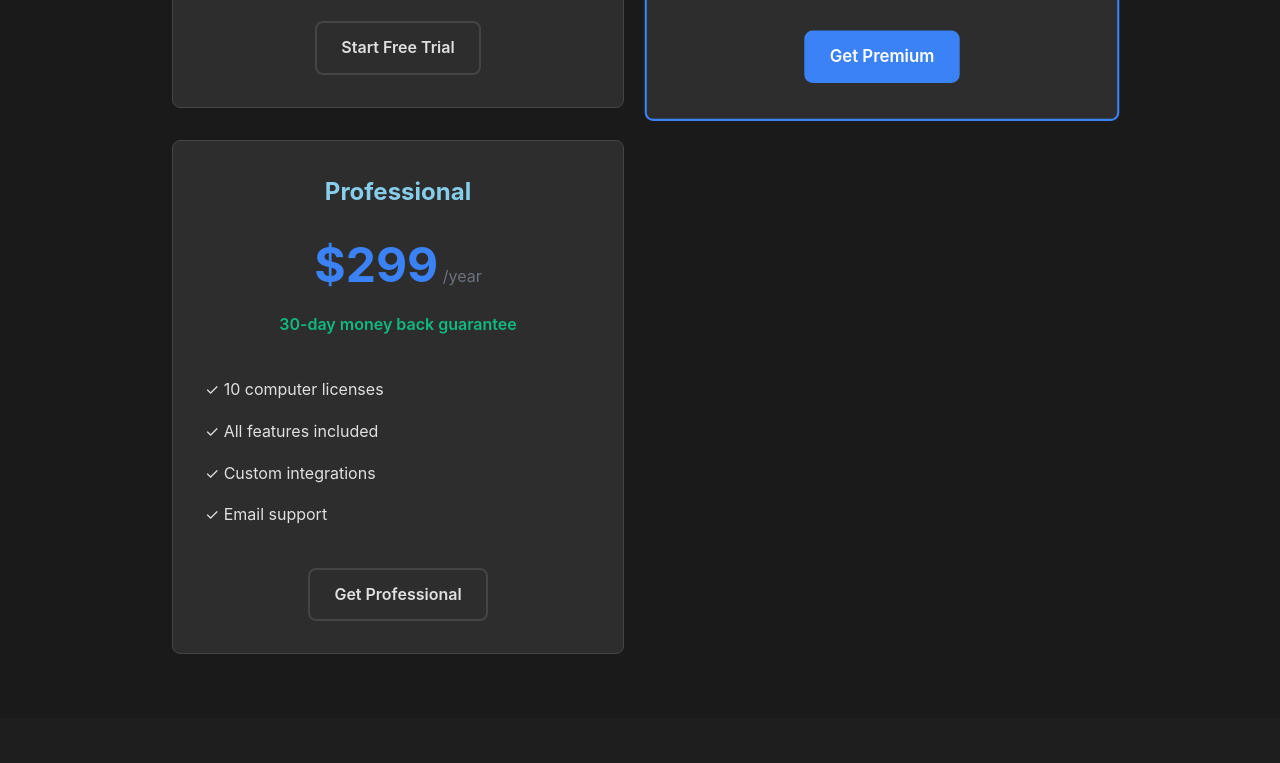
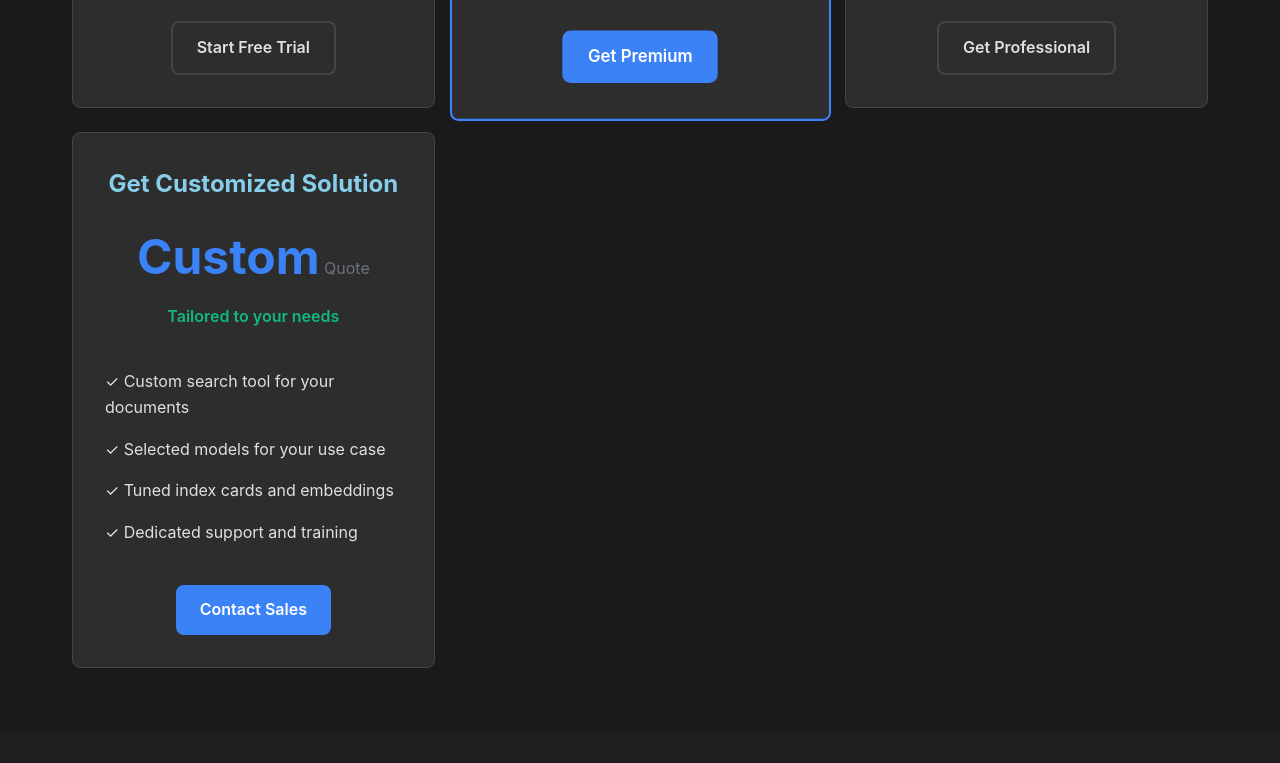
Before and after one commit to brucetroutman-gmail/AIPrivateSearchWeb-master, a website with bundled scripts: page client/c01_client-marketing/index.html in a window 1280 px wide. Shown: the part 2625-3388 px from the top of the page. Built offline with nearby package versions, Linux system fonts and the light colour scheme.

Commit message:
v1.17: Added Get Customized Solution pricing card with custom search tool development

```diff
--- a/client/c01_client-marketing/index.html
+++ b/client/c01_client-marketing/index.html
@@ -155,6 +155,21 @@
                         </ul>
                         <a href="signup.html?plan=professional" class="btn btn-outline">Get Professional</a>
                     </div>
+                    <div class="pricing-card">
+                        <h3>Get Customized Solution</h3>
+                        <div class="price">
+                            <span class="amount">Custom</span>
+                            <span class="period">Quote</span>
+                        </div>
+                        <p class="trial">Tailored to your needs</p>
+                        <ul class="features-list">
+                            <li>✓ Custom search tool for your documents</li>
+                            <li>✓ Selected models for your use case</li>
+                            <li>✓ Tuned index cards and embeddings</li>
+                            <li>✓ Dedicated support and training</li>
+                        </ul>
+                        <a href="contact.html?inquiry=custom" class="btn btn-primary">Contact Sales</a>
+                    </div>
                 </div>
             </div>
         </section>
--- a/client/c01_client-marketing/shared/styles.css
+++ b/client/c01_client-marketing/shared/styles.css
@@ -342,9 +342,9 @@ body {
 
 .pricing-grid {
   display: grid;
-  grid-template-columns: repeat(auto-fit, minmax(300px, 1fr));
-  gap: 2rem;
-  max-width: 1000px;
+  grid-template-columns: repeat(auto-fit, minmax(280px, 1fr));
+  gap: 1.5rem;
+  max-width: 1200px;
   margin: 0 auto;
   padding: 0 2rem;
 }
--- a/package.json
+++ b/package.json
@@ -1,6 +1,6 @@
 {
   "name": "aiprivatesearch-web",
-  "version": "1.16",
+  "version": "1.17",
   "type": "module",
   "description": "AIPrivateSearch Marketing Website",
   "main": "server/s01_server-marketing/server.mjs",
```
Also changed, not shown: docs/system-documentation/ToDo-Marketing.md (+4 -0 lines), README.md.
